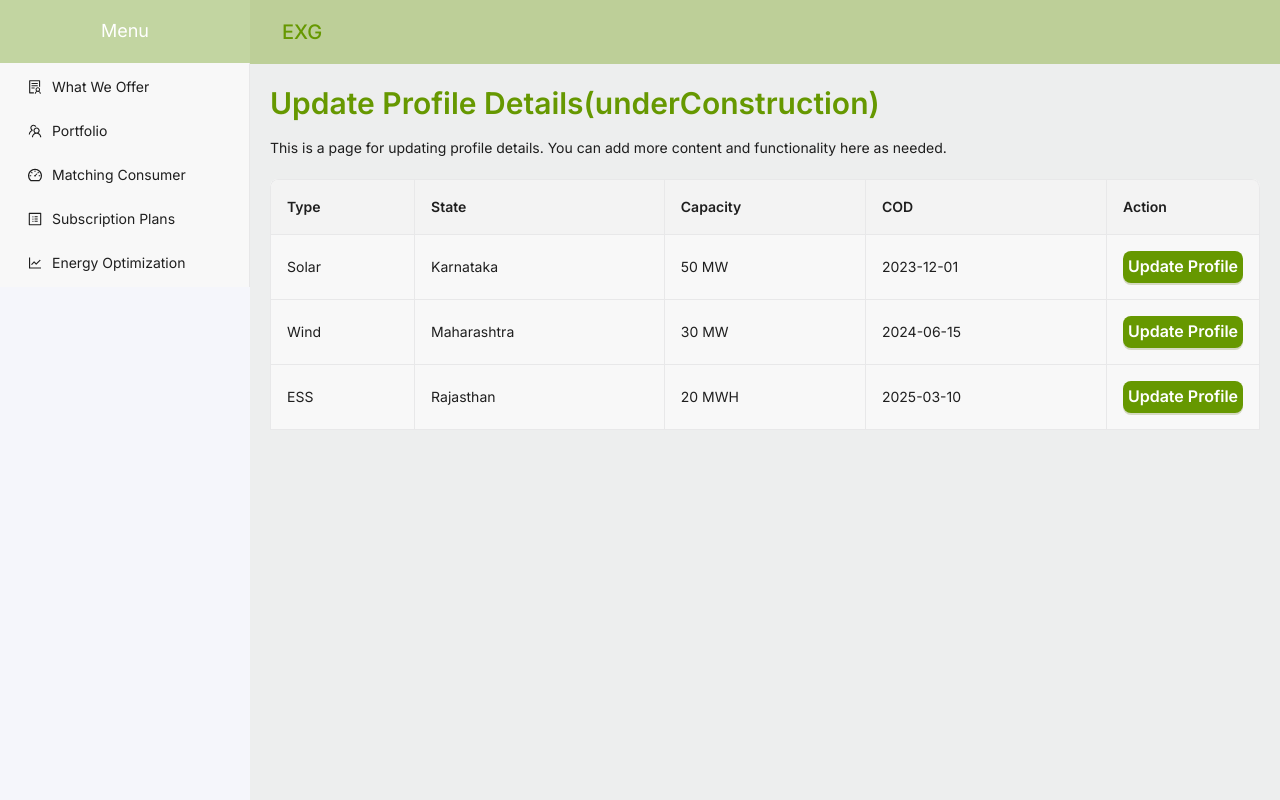
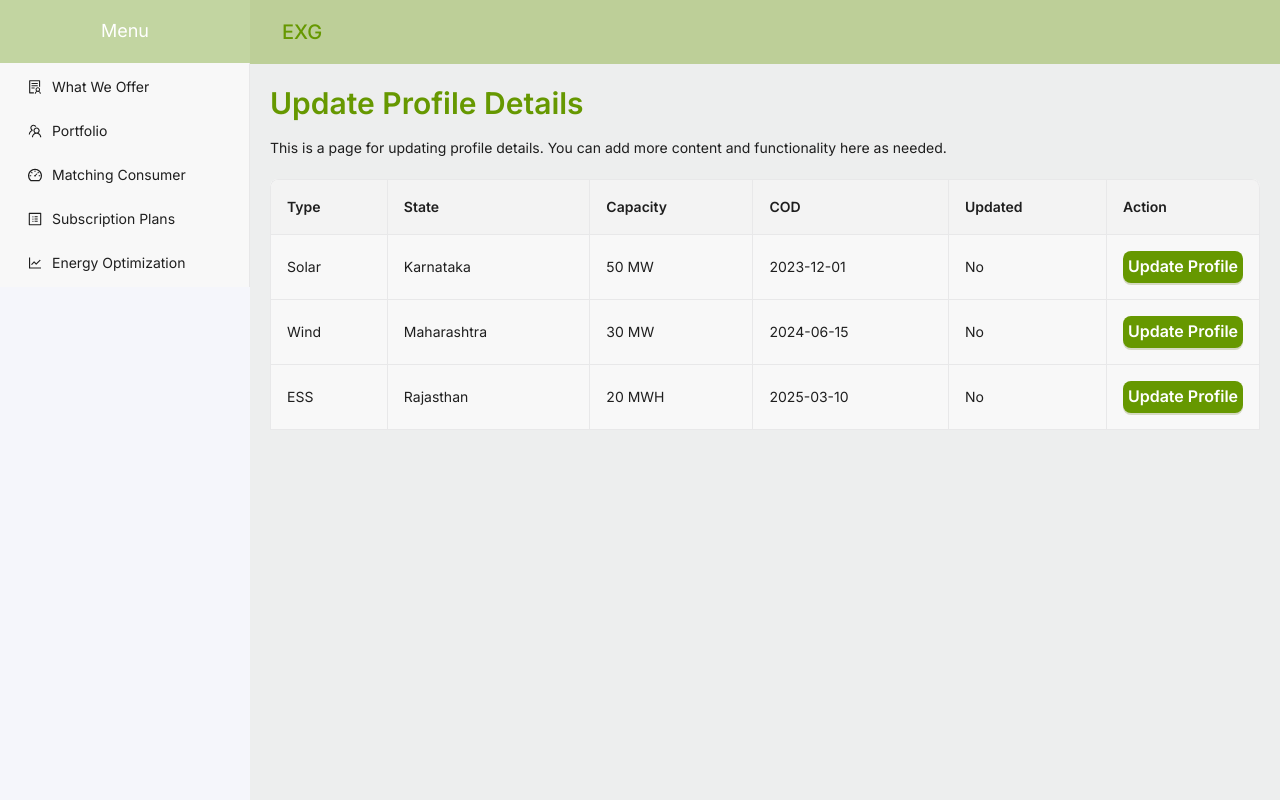
Before and after one commit to Ashish-11-06/Energy, a React (Vite) app: page /generator/update-profile-details in a window 1280 px wide. Built offline with nearby package versions, Linux system fonts and the light colour scheme.

Commit message:
Add functionality to update profile details and optimize capacity with quotation modal

```diff
--- a/src/Pages/Generator/UpdateProfileDetails.jsx
+++ b/src/Pages/Generator/UpdateProfileDetails.jsx
@@ -1,14 +1,44 @@
 import React, { useState } from 'react';
 import { Typography, Table, Button, Modal, Form } from 'antd';
+import { useNavigate } from 'react-router-dom';
 import dayjs from 'dayjs';
 import UpdateProfileForm from '../../Components/Modals/Registration/UpdateProfileForm';
+import RequestForQuotationModal from '../../Components/Modals/RequestForQuotationModal';
 
 const { Title, Paragraph } = Typography;
 
 const UpdateProfileDetails = () => {
   const [isModalVisible, setIsModalVisible] = useState(false);
+  const [isQuotationModalVisible, setIsQuotationModalVisible] = useState(false);
   const [selectedRecord, setSelectedRecord] = useState(null);
+  const [dataSource, setDataSource] = useState([
+    {
+      key: '1',
+      type: 'Solar',
+      state: 'Karnataka',
+      capacity: '50 MW',
+      cod: '2023-12-01',
+      updated: false,
+    },
+    {
+      key: '2',
+      type: 'Wind',
+      state: 'Maharashtra',
+      capacity: '30 MW',
+      cod: '2024-06-15',
+      updated: false,
+    },
+    {
+      key: '3',
+      type: 'ESS',
+      state: 'Rajasthan',
+      capacity: '20 MWH',
+      cod: '2025-03-10',
+      updated: false,
+    },
+  ]);
   const [form] = Form.useForm();
+  const navigate = useNavigate();
 
   // Table columns
   const columns = [
@@ -33,6 +63,12 @@ const UpdateProfileDetails = () => {
       key: 'cod',
     },
     {
+      title: 'Updated',
+      dataIndex: 'updated',
+      key: 'updated',
+      render: (text) => (text ? 'Yes' : 'No'),
+    },
+    {
       title: 'Action',
       key: 'action',
       width: 100, // Minimize the width of the Action column
@@ -41,31 +77,6 @@ const UpdateProfileDetails = () => {
           Update Profile
         </Button>
       ),
-    },
-  ];
-
-  // Table data
-  const dataSource = [
-    {
-      key: '1',
-      type: 'Solar',
-      state: 'Karnataka',
-      capacity: '50 MW',
-      cod: '2023-12-01',
-    },
-    {
-      key: '2',
-      type: 'Wind',
-      state: 'Maharashtra',
-      capacity: '30 MW',
-      cod: '2024-06-15',
-    },
-    {
-      key: '3',
-      type: 'ESS',
-      state: 'Rajasthan',
-      capacity: '20 MWH',
-      cod: '2025-03-10',
     },
   ];
 
@@ -85,7 +96,13 @@ const UpdateProfileDetails = () => {
 
   const handleSave = () => {
     form.validateFields().then(values => {
-      console.log('Updated values:', values);
+      const updatedDataSource = dataSource.map(item => {
+        if (item.key === selectedRecord.key) {
+          return { ...values, key: item.key, cod: values.cod.format('YYYY-MM-DD'), updated: true };
+        }
+        return item;
+      });
+      setDataSource(updatedDataSource);
       setIsModalVisible(false);
       form.resetFields();
     }).catch(info => {
@@ -93,9 +110,19 @@ const UpdateProfileDetails = () => {
     });
   };
 
+  const allUpdated = dataSource.every(item => item.updated);
+
+  const handleProceed = () => {
+    setIsQuotationModalVisible(true);
+  };
+
+  const handleQuotationModalCancel = () => {
+    setIsQuotationModalVisible(false);
+  };
+
   return (
     <div style={{ padding: "20px", fontFamily: "Inter, sans-serif" }}>
-      <Title level={2} style={{ color: "#669800" }}>Update Profile Details(underConstruction)</Title>
+      <Title level={2} style={{ color: "#669800" }}>Update Profile Details</Title>
       <Paragraph>
         This is a page for updating profile details. You can add more content and functionality here as needed.
       </Paragraph>
@@ -107,6 +134,14 @@ const UpdateProfileDetails = () => {
         style={{ marginTop: "20px" }}
       />
 
+      {allUpdated && (
+        <div style={{ display: 'flex', justifyContent: 'center', marginTop: '20px' }}>
+          <Button type="primary" onClick={handleProceed}>
+            Optimize Capacity
+          </Button>
+        </div>
+      )}
+
       <Modal
         title="Update Profile"
         open={isModalVisible}
@@ -116,6 +151,12 @@ const UpdateProfileDetails = () => {
       >
         <UpdateProfileForm form={form} />
       </Modal>
+
+      <RequestForQuotationModal
+        visible={isQuotationModalVisible}
+        onCancel={handleQuotationModalCancel}
+        type="generator"
+      />
     </div>
   );
 };
```
